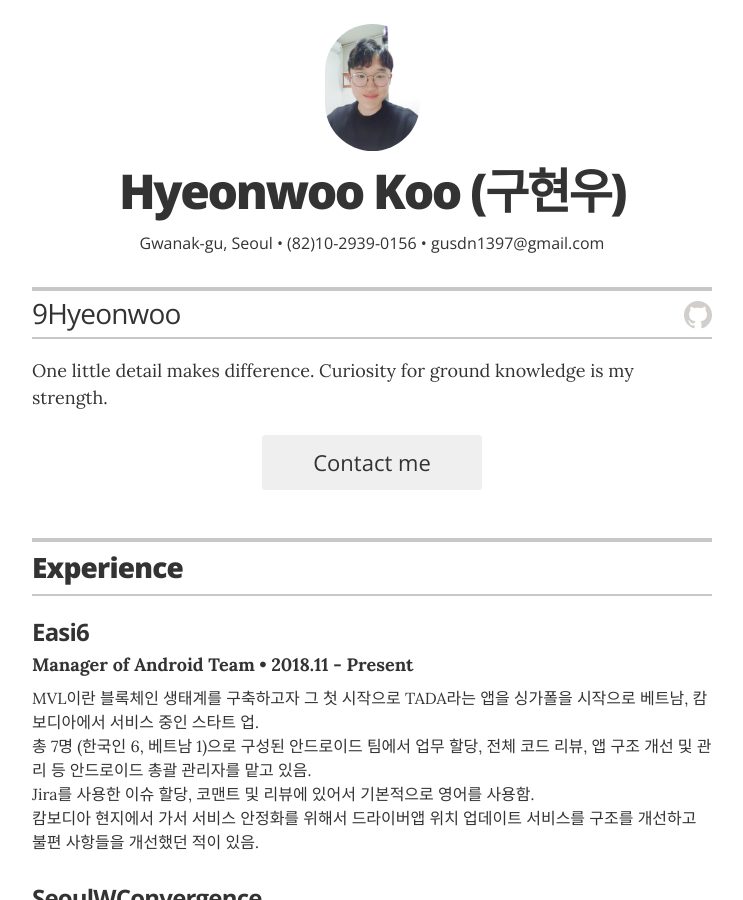
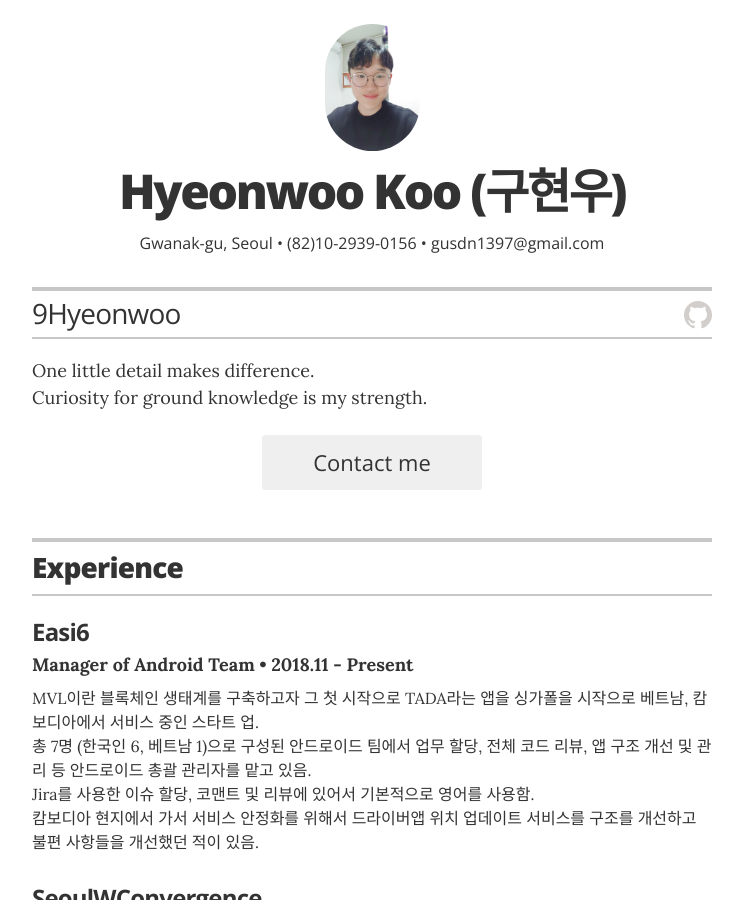
Before and after one commit to 9Hyeonwoo/9hyeonwoo.github.io, a Jekyll site: the page built from index.html, in a window 1280 px wide and 900 px high. Shown: the whole window, without its empty margins (268-1011 px from the left). Built offline with Jekyll 4.4.1, drawn with Linux system fonts in a browser that asks for light colours.

Commit message:
add line break

```diff
--- a/_config.yml
+++ b/_config.yml
@@ -23,7 +23,7 @@ resume_contact_address:         "Gwanak-gu, Seoul"
 resume_header_contact_info:     "Gwanak-gu, Seoul • (82)10-2939-0156 • gusdn1397@gmail.com"
 display_header_contact_info:    "true"
 
-resume_header_intro: "<p>One little detail makes difference. Curiosity for ground knowledge is my strength.</p>"
+resume_header_intro: "<p>One little detail makes difference. <br/> Curiosity for ground knowledge is my strength.</p>"
 
 # use "yes" to display the email contact button,
 # "no" to display an "I'm not looking for work" message,
```
